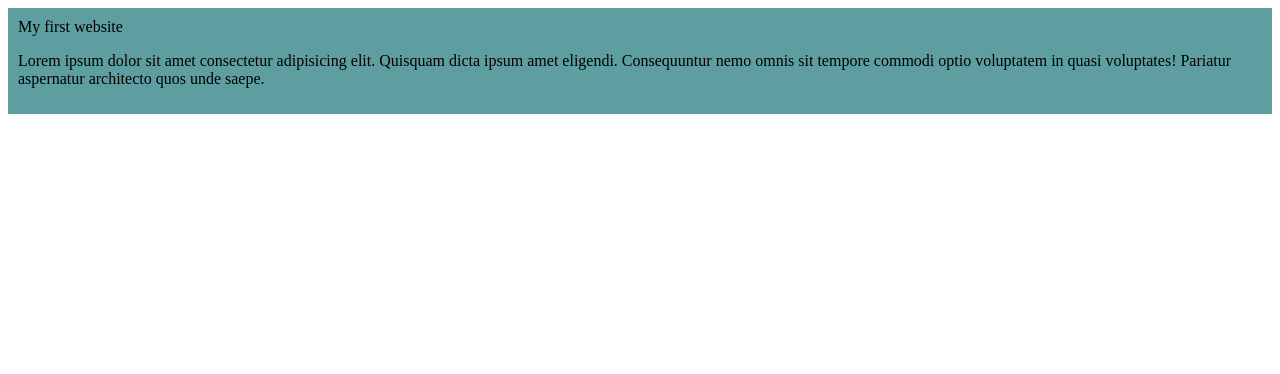
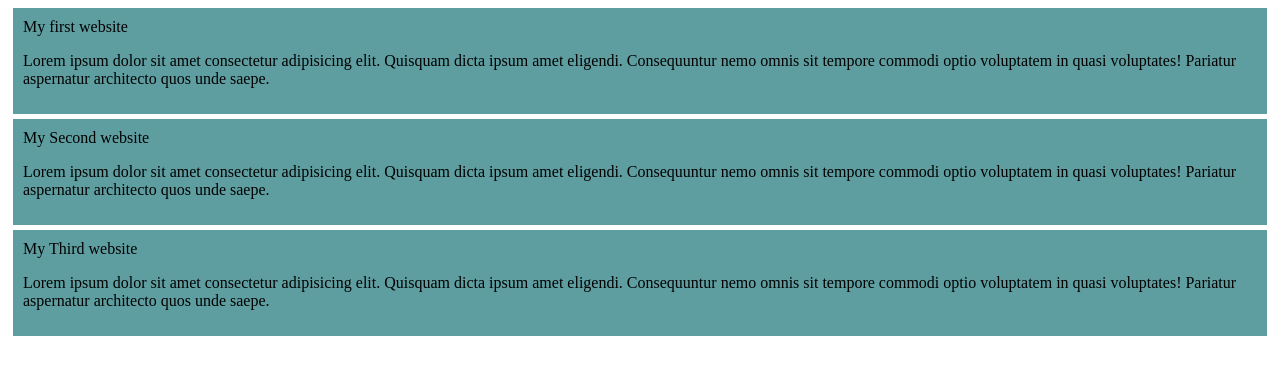
Before and after one commit to nipahalima/my-first-github-repo1, a plain HTML site: page index.html in a window 1280 px wide. Drawn offline with Linux system fonts and the light colour scheme.

Commit message:
first commit secon added

```diff
--- a/index.html
+++ b/index.html
@@ -11,5 +11,13 @@
         <h>My first website</h>
         <p>Lorem ipsum dolor sit amet consectetur adipisicing elit. Quisquam dicta ipsum amet eligendi. Consequuntur nemo omnis sit tempore commodi optio voluptatem in quasi voluptates! Pariatur aspernatur architecto quos unde saepe.</p>
     </div>
+    <div>
+        <h>My Second website</h>
+        <p>Lorem ipsum dolor sit amet consectetur adipisicing elit. Quisquam dicta ipsum amet eligendi. Consequuntur nemo omnis sit tempore commodi optio voluptatem in quasi voluptates! Pariatur aspernatur architecto quos unde saepe.</p>
+    </div>
+    <div>
+        <h>My Third website</h>
+        <p>Lorem ipsum dolor sit amet consectetur adipisicing elit. Quisquam dicta ipsum amet eligendi. Consequuntur nemo omnis sit tempore commodi optio voluptatem in quasi voluptates! Pariatur aspernatur architecto quos unde saepe.</p>
+    </div>
 </body>
 </html>
--- a/styles/blog.css
+++ b/styles/blog.css
@@ -1,4 +1,5 @@
 div{
     background-color:cadetblue;
     padding: 10px;
+    margin: 05px;
 }
```
